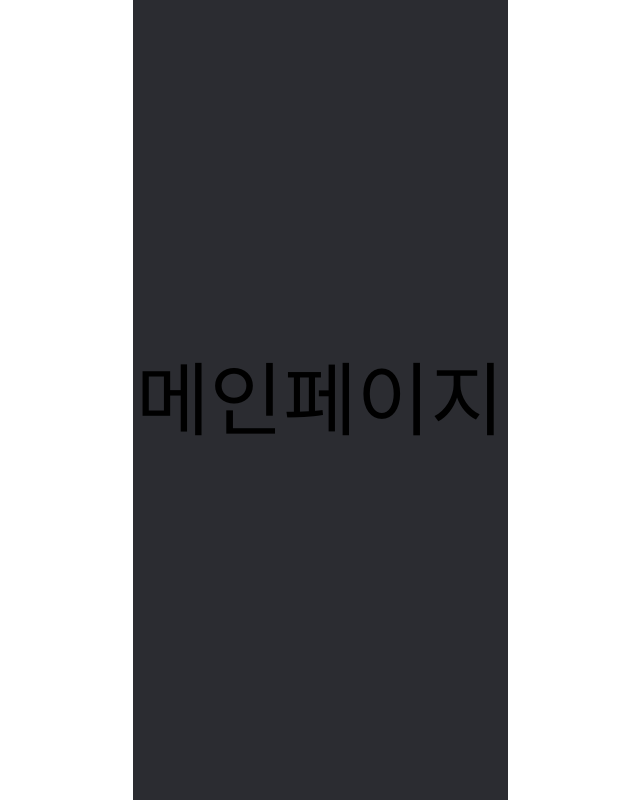
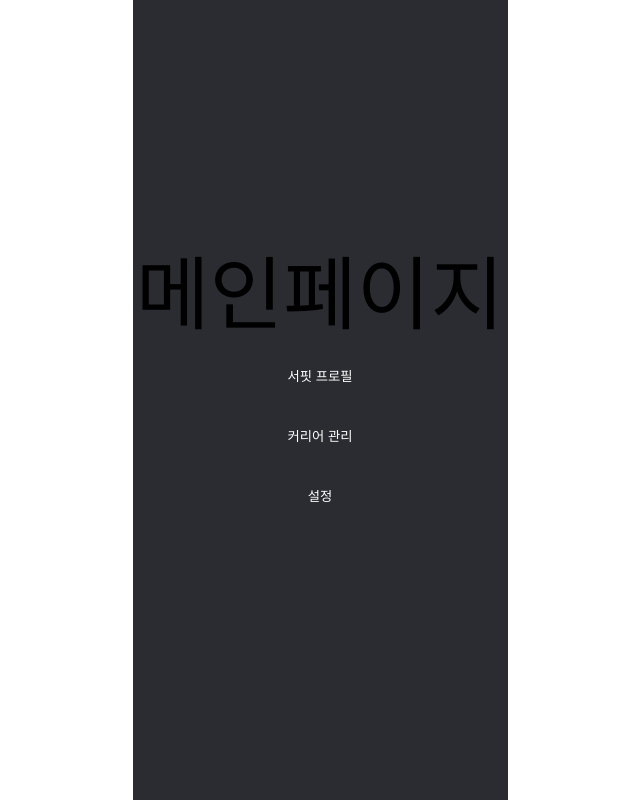
Before and after one commit to CDS-seminar-6/frontend, a React (Create React App) app: page / in a window 1280 px wide. Shown: the whole page, without its empty margins (320-960 px from the left). Built offline with nearby package versions, Linux system fonts and the light colour scheme; a web font is replaced by a local one.

Commit message:
feat: :sparkles:메뉴 컨테이너, 메뉴 버튼 생성

```diff
--- a/src/components/common/MenuList.jsx
+++ b/src/components/common/MenuList.jsx
@@ -1,7 +1,28 @@
 import { React } from 'react';
 import styled from 'styled-components';
 
+const MenuContainer = styled.div`
+  width: 34.3rem;
+  margin: 1.6rem;
+  display: flex;
+  flex-direction: column;
+`;
+const MenuBtn = styled.button`
+  width: 34.3rem;
+  height: 5rem;
+  margin-bottom: 1rem;
+  padding: 0;
+  border: none;
+  background: none;
+  color: ${({ theme }) => theme.colors.surfit_white};
+`;
 function MenuList() {
-  return <></>;
+  return (
+    <MenuContainer>
+      <MenuBtn>서핏 프로필</MenuBtn>
+      <MenuBtn>커리어 관리</MenuBtn>
+      <MenuBtn>설정</MenuBtn>
+    </MenuContainer>
+  );
 }
 export default MenuList;
--- a/src/pages/Profile.jsx
+++ b/src/pages/Profile.jsx
@@ -1,11 +1,12 @@
+import MenuList from 'components/common/MenuList';
 import React from 'react';
 import styled from 'styled-components';
 import { theme } from 'styles/theme';
-
 function Profile() {
   return (
     <StyledRoot>
       <p>메인페이지</p>
+      <MenuList />
     </StyledRoot>
   );
 }
```
